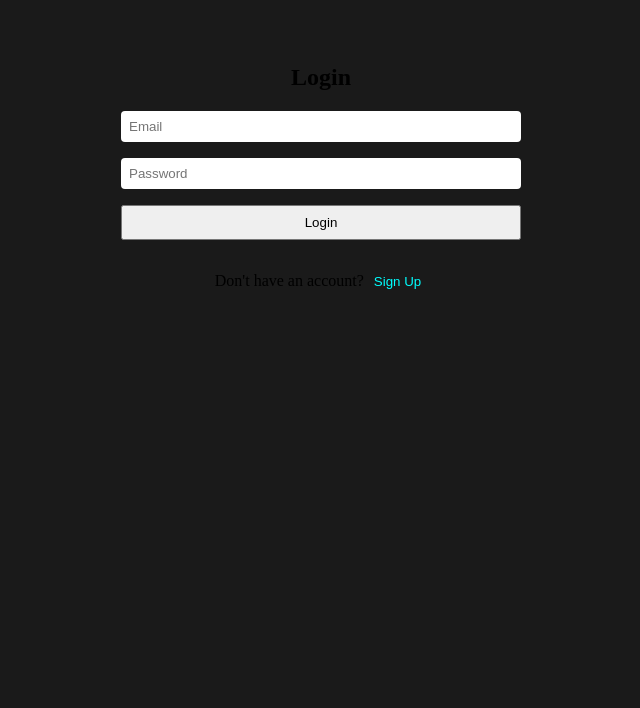
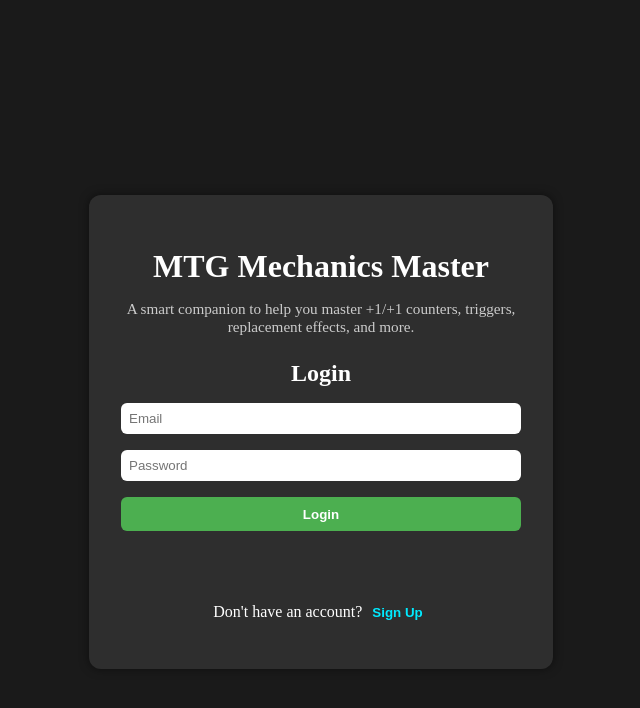
Before and after one commit to cdragon666/vrestin-counters, a React (Create React App) app: page / in a window 1280 px wide. Shown: the top 708 px of the page, without its empty margins (319-959 px from the left). Built offline with nearby package versions, Linux system fonts and the light colour scheme; no server answers.

Commit message:
Redesign login/signup screen with MTG Mechanics Master branding

```diff
--- a/src/AuthPage.js
+++ b/src/AuthPage.js
@@ -24,38 +24,45 @@ export default function AuthPage() {
   };
 
   return (
-    <div style={{ maxWidth: "400px", margin: "4rem auto", textAlign: "center" }}>
-      <h2>{isLogin ? "Login" : "Sign Up"}</h2>
+    <div style={{ minHeight: "100vh", backgroundColor: "#1a1a1a", color: "white", display: "flex", alignItems: "center", justifyContent: "center", padding: "2rem" }}>
+      <div style={{ maxWidth: "400px", width: "100%", backgroundColor: "#2e2e2e", padding: "2rem", borderRadius: "12px", textAlign: "center", boxShadow: "0 0 10px rgba(0,0,0,0.5)" }}>
+        <h1 style={{ fontSize: "2rem", marginBottom: "0.5rem" }}>MTG Mechanics Master</h1>
+        <p style={{ fontSize: "0.95rem", color: "#ccc", marginBottom: "1.5rem" }}>
+          A smart companion to help you master +1/+1 counters, triggers, replacement effects, and more.
+        </p>
+        <h2 style={{ marginBottom: "1rem" }}>{isLogin ? "Login" : "Create Account"}</h2>
+
         <input
           type="email"
           placeholder="Email"
           value={email}
           onChange={(e) => setEmail(e.target.value)}
-        style={{ width: "100%", padding: "0.5rem", marginBottom: "1rem" }}
+          style={{ width: "100%", padding: "0.5rem", marginBottom: "1rem", borderRadius: "6px", border: "none" }}
         />
         <input
           type="password"
           placeholder="Password"
           value={password}
           onChange={(e) => setPassword(e.target.value)}
-        style={{ width: "100%", padding: "0.5rem", marginBottom: "1rem" }}
+          style={{ width: "100%", padding: "0.5rem", marginBottom: "1rem", borderRadius: "6px", border: "none" }}
         />
         <button
           onClick={handleAuth}
-        style={{ width: "100%", padding: "0.5rem", marginBottom: "1rem" }}
+          style={{ width: "100%", padding: "0.6rem", marginBottom: "1rem", backgroundColor: "#4caf50", color: "white", fontWeight: "bold", border: "none", borderRadius: "6px", cursor: "pointer" }}
         >
           {isLogin ? "Login" : "Sign Up"}
         </button>
-      <p style={{ color: "red" }}>{error}</p>
+        <p style={{ color: "red", minHeight: "1.5rem" }}>{error}</p>
         <p>
           {isLogin ? "Don't have an account?" : "Already have an account?"}{" "}
           <button
             onClick={() => setIsLogin(!isLogin)}
-          style={{ background: "none", border: "none", color: "cyan", cursor: "pointer" }}
+            style={{ background: "none", border: "none", color: "#00eaff", cursor: "pointer", fontWeight: "bold" }}
           >
             {isLogin ? "Sign Up" : "Login"}
           </button>
         </p>
       </div>
+    </div>
   );
 }
```
Lines whose indentation alone changed are shown as unchanged.
